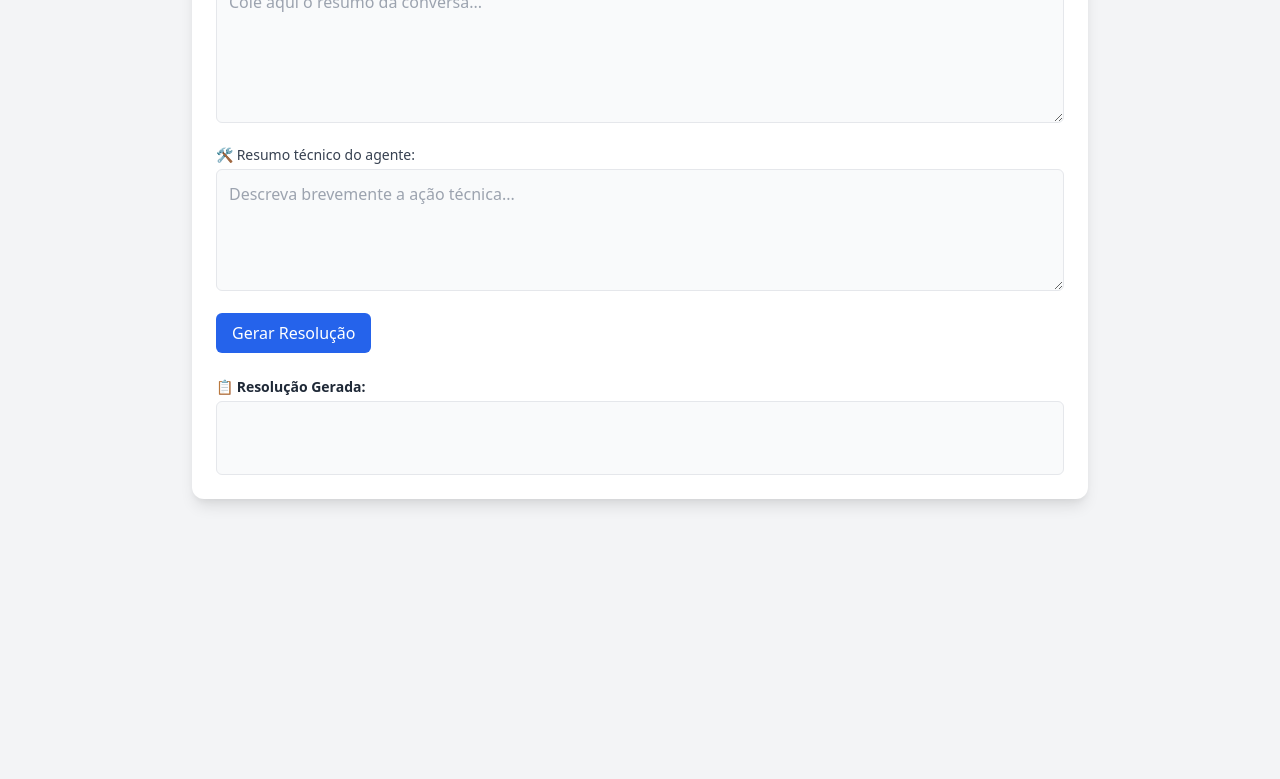
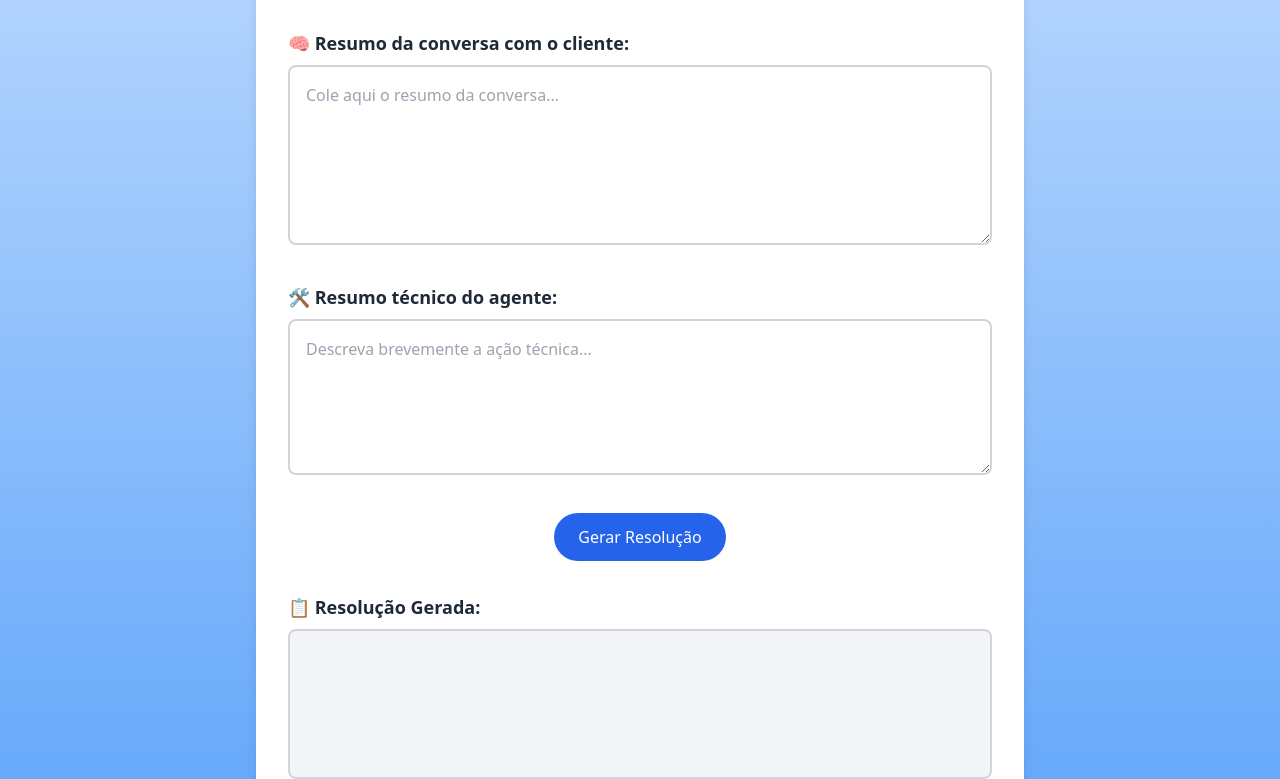
Before and after one commit to nadsonfdl/formulario-resolucao, a plain HTML site: page index.html in a window 1280 px wide. Shown: the part 151-930 px from the top of the page. Before the commit the page ends 800 px from the top, so only its background shows below. Drawn offline with nearby package versions, Linux system fonts and the light colour scheme.

Commit message:
Update index.html

```diff
--- a/index.html
+++ b/index.html
@@ -3,33 +3,53 @@
 <head>
   <meta charset="UTF-8" />
   <meta name="viewport" content="width=device-width, initial-scale=1.0"/>
-  <title>Gerador de Resoluções - Igut</title>
-  <link href="https://cdn.jsdelivr.net/npm/tailwindcss@2.2.19/dist/tailwind.min.css" rel="stylesheet">
+  <title>Gerador de Resolução - Igut</title>
+  <script src="https://cdn.tailwindcss.com"></script>
+  <style>
+    body {
+      background: linear-gradient(135deg, #f1f1f1, #e2e2e2);
+    }
+  </style>
 </head>
-<body class="bg-gray-100 text-gray-800">
-  <div class="max-w-4xl mx-auto p-6 mt-8 bg-white rounded-xl shadow-lg">
-    <h1 class="text-2xl font-bold mb-4">Gerador de Resolução de Atendimento</h1>
+<body class="font-sans">
 
-    <div class="mb-4">
-      <label class="block text-sm font-medium text-gray-700 mb-1">🧠 Resumo da conversa com o cliente:</label>
-      <textarea id="resumo_conversa" rows="5" class="w-full p-3 border rounded-md bg-gray-50" placeholder="Cole aqui o resumo da conversa..."></textarea>
-    </div>
+  <div class="min-h-screen flex justify-center items-center py-12 px-6 bg-gradient-to-b from-blue-200 to-blue-400">
+    <div class="w-full max-w-3xl bg-white rounded-xl shadow-lg p-8 space-y-8">
 
-    <div class="mb-4">
-      <label class="block text-sm font-medium text-gray-700 mb-1">🛠️ Resumo técnico do agente:</label>
-      <textarea id="resumo_tecnico" rows="4" class="w-full p-3 border rounded-md bg-gray-50" placeholder="Descreva brevemente a ação técnica..."></textarea>
-    </div>
+      <!-- Título -->
+      <div class="text-center">
+        <h1 class="text-4xl font-extrabold text-blue-700">Gerador de Resolução de Atendimento</h1>
+        <p class="text-sm text-gray-600 mt-2">Preencha os campos abaixo para gerar uma resolução automática no padrão de qualidade.</p>
+      </div>
 
-    <button id="gerarBtn" class="bg-blue-600 text-white px-4 py-2 rounded-md hover:bg-blue-700">
-      Gerar Resolução
-    </button>
+      <!-- Resumo da Conversa -->
+      <div>
+        <label class="block text-lg font-semibold text-gray-800 mb-2">🧠 Resumo da conversa com o cliente:</label>
+        <textarea id="resumo_conversa" rows="6" class="w-full p-4 border-2 border-gray-300 rounded-lg focus:outline-none focus:ring-2 focus:ring-blue-500 transition duration-200" placeholder="Cole aqui o resumo da conversa..."></textarea>
+      </div>
 
-    <div class="mt-6">
-      <label class="block text-sm font-semibold mb-1">📋 Resolução Gerada:</label>
-      <div id="output" class="whitespace-pre-line bg-gray-50 border p-4 rounded-md text-sm text-gray-700 min-h-[150px]">
-        <!-- Aqui vai aparecer a resolução formatada -->
+      <!-- Resumo Técnico -->
+      <div>
+        <label class="block text-lg font-semibold text-gray-800 mb-2">🛠️ Resumo técnico do agente:</label>
+        <textarea id="resumo_tecnico" rows="5" class="w-full p-4 border-2 border-gray-300 rounded-lg focus:outline-none focus:ring-2 focus:ring-blue-500 transition duration-200" placeholder="Descreva brevemente a ação técnica..."></textarea>
+      </div>
+
+      <!-- Botão Gerar Resolução -->
+      <div class="flex justify-center mt-6">
+        <button id="gerarBtn" class="bg-blue-600 text-white py-3 px-6 rounded-full hover:bg-blue-700 focus:outline-none focus:ring-2 focus:ring-blue-500 transition duration-200">
+          Gerar Resolução
+        </button>
+      </div>
+
+      <!-- Resolução Gerada -->
+      <div class="mt-8">
+        <label class="block text-lg font-semibold text-gray-800 mb-2">📋 Resolução Gerada:</label>
+        <div id="output" class="w-full bg-gray-100 p-6 rounded-lg border-2 border-gray-300 text-sm text-gray-700 min-h-[150px] whitespace-pre-line overflow-auto">
+          <!-- Aqui vai aparecer a resolução formatada -->
+        </div>
       </div>
     </div>
   </div>
+
 </body>
 </html>
```
